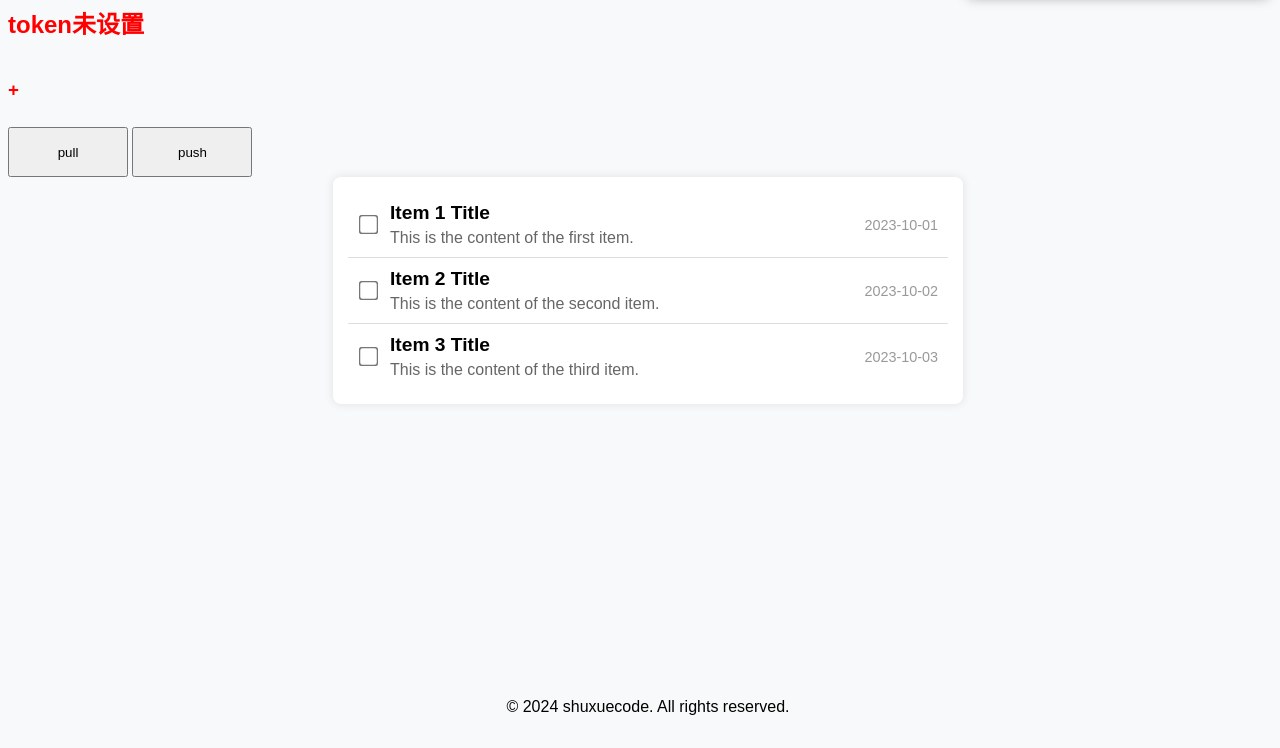
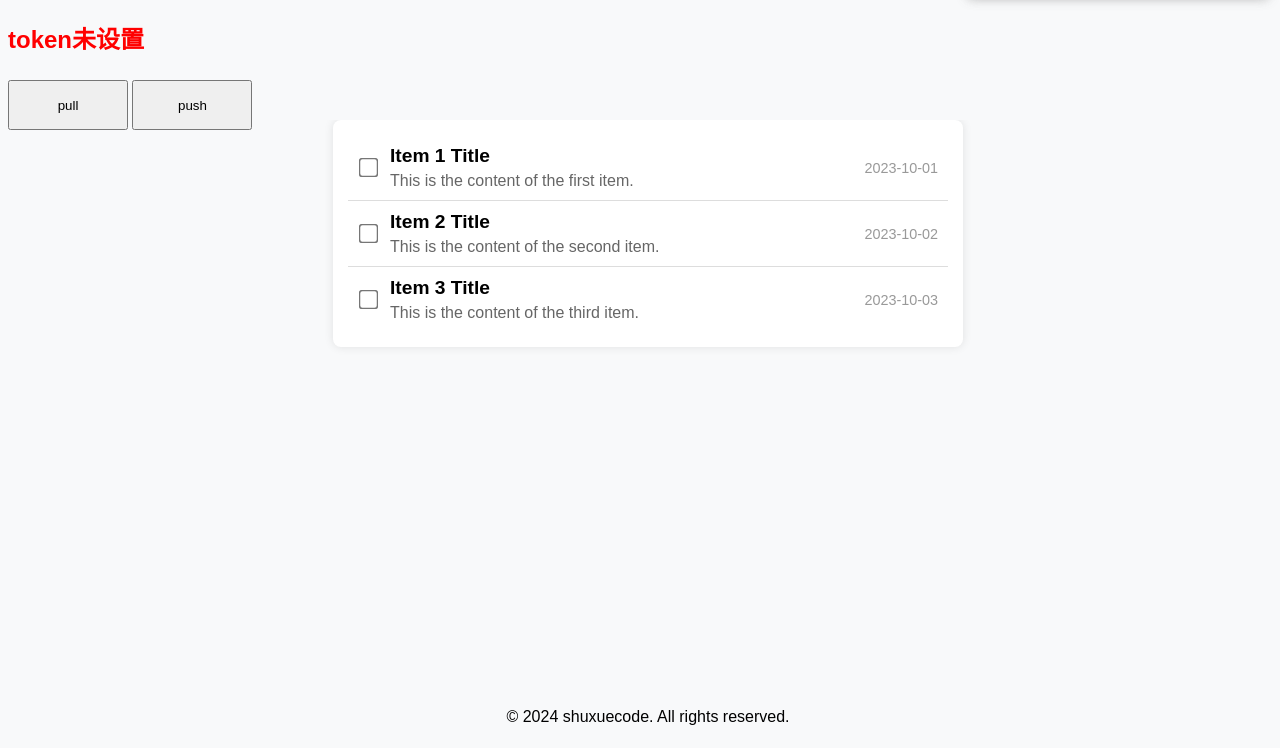
Before and after one commit to shuxuecode/tool, a plain HTML site: page todolist/index.html in a window 1280 px wide. Shown: the part 68-816 px from the top of the page. Drawn offline with Linux system fonts and the light colour scheme.

Commit message:
:wrench: :triangular_flag_on_post: :loud_sound:

```diff
--- a/todolist/index.html
+++ b/todolist/index.html
@@ -11,7 +11,7 @@
     <style>
         body {
             width: 100%;
-            height: 100vh;
+            height: 95vh;
         }
 
         label {
@@ -42,6 +42,10 @@
             margin-left: -150px;
         }
 
+        .btn-cls {
+            height: 5vh;
+        }
+
         .btn-cls button {
             height: 50px;
             width: 120px;
@@ -51,6 +55,17 @@
             display: flex;
             justify-content: space-between;
             padding: 10px 5%;
+            height: 5vh;
+        }
+
+        .prompt {
+            height: 10vh;
+        }
+
+        .settings {
+            position: absolute;
+            width: 100%;
+            display: inline-block;
         }
 
         #setting {
@@ -76,6 +91,12 @@
             padding: 0;
             background-color: #f8f9fa;
         }
+
+        .list-cls {
+            height: 70vh;
+            overflow: auto;
+        }
+
         .list-container {
             max-width: 600px;
             margin: 0 auto;
@@ -123,6 +144,7 @@
             position: absolute;
             bottom: 0;
             width: 100%;
+            height: 5vh;
         }
     </style>
 </head>
@@ -134,7 +156,7 @@
             <button onclick="toggle()">设置</button>
         </div>
     </div>
-    <div id="setting">
+    <div id="setting" class="settings">
         <div>
             <label>token：</label>
             <input type="text" id="token" />
@@ -154,23 +176,18 @@
         </div>
     </div>
 
-    <div style="display: flex; flex-direction: row">
+    <div class="prompt" style="display: flex; flex-direction: row">
         <h2 id="h2id">toast</h2>
     </div>
 
-    <h3 id="titleId">+</h3>
-
-    <div style="height: 1%; display: flex">
-        <div id="content"></div>
-    </div>
+    <!-- <h3 id="titleId">+</h3> -->
 
     <div class="btn-cls">
         <button id="pullBtn">pull</button>
         <button id="pushBtn">push</button>
     </div>
 
-    <div>
-
+    <div class="list-cls">
         <div class="list-container">
             <div class="list-item">
                 <input type="checkbox" class="checkbox">
```
Also changed, not shown: gzip/index.html (+0 -1 lines).
